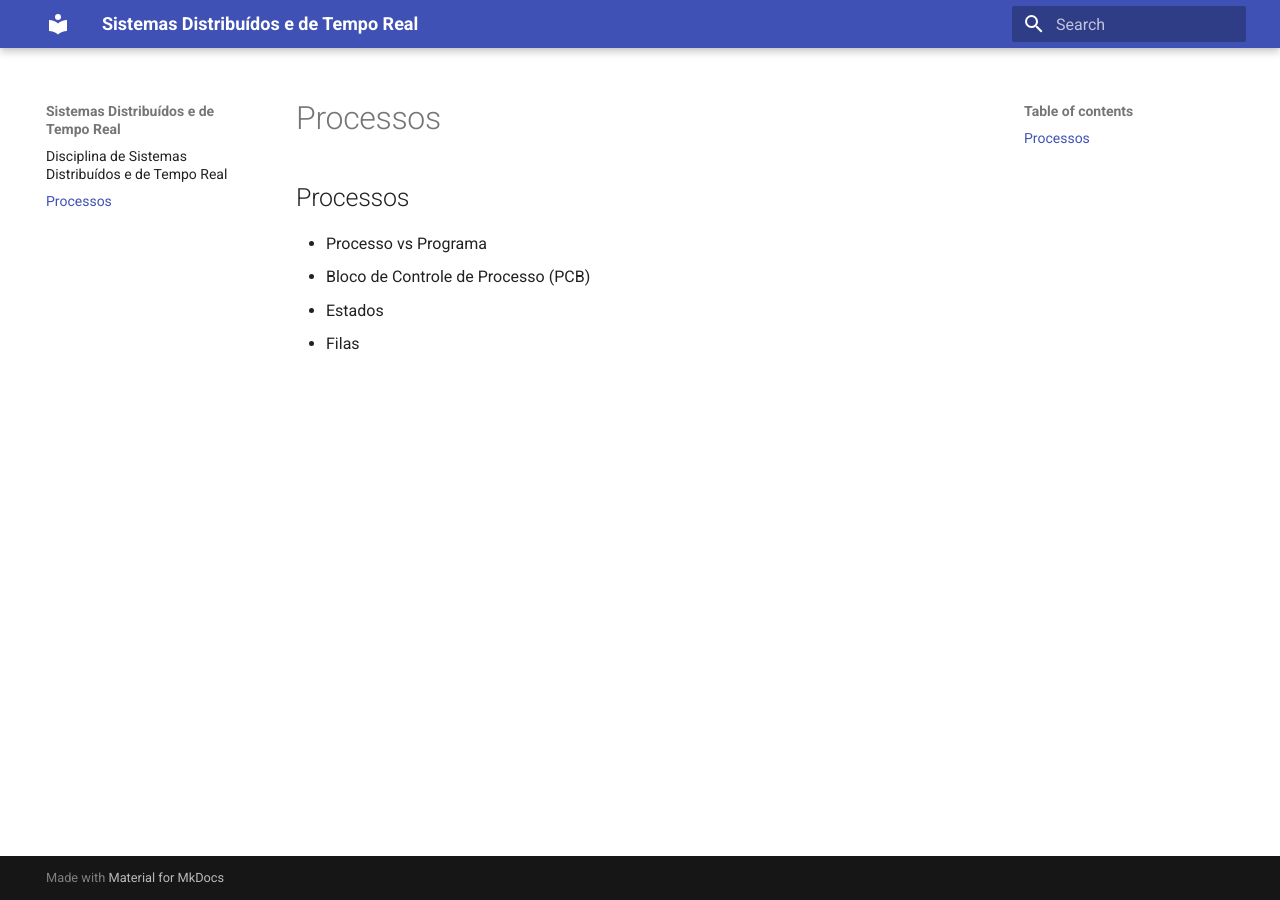
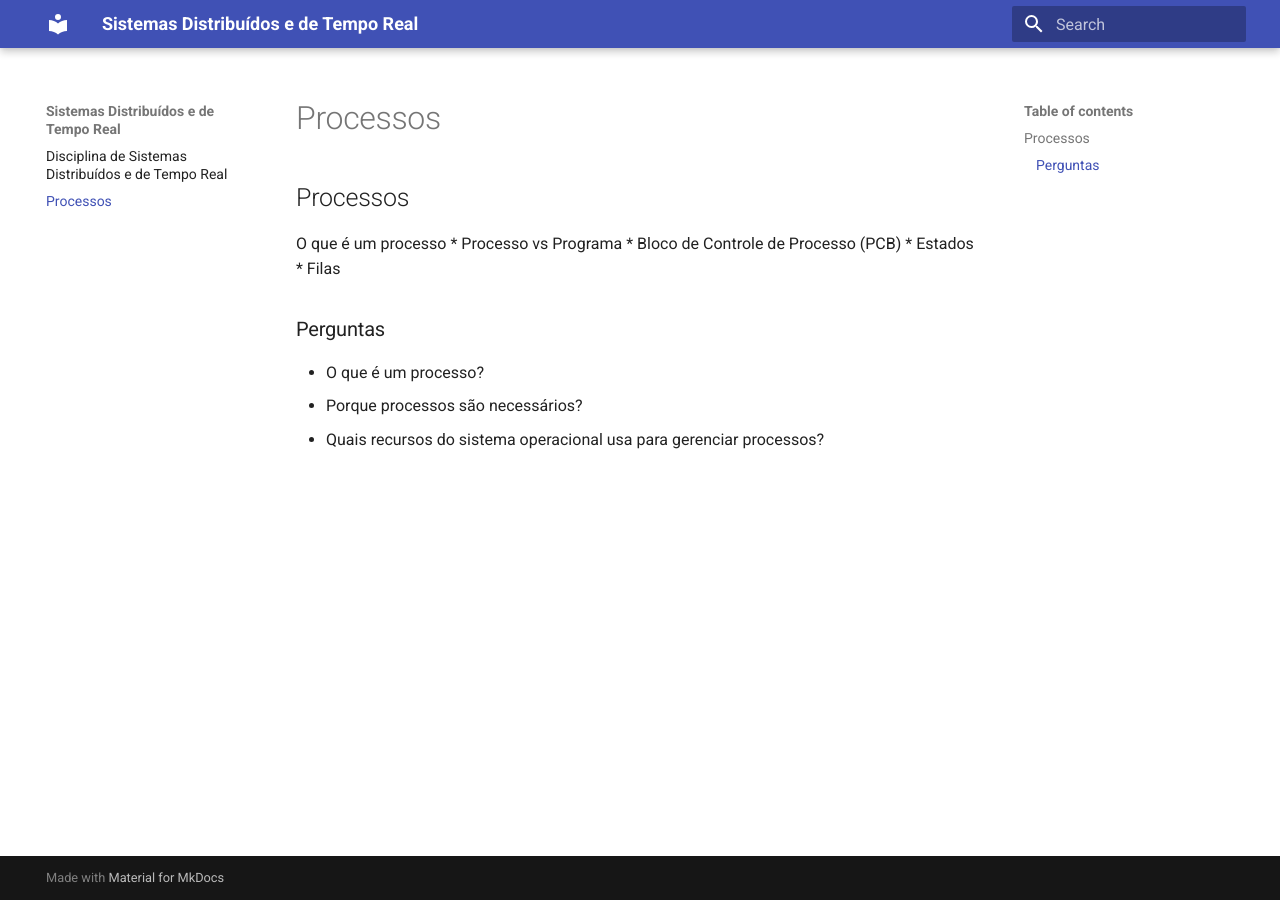
Before and after one commit to joaoepj2/sistemas-distribuidos-tempo-real, an MkDocs documentation site: the page built from docs/processos.md, in a window 1280 px wide. Built offline with MkDocs 1.6.1 and Material for MkDocs 9.7.7, drawn with Linux system fonts in a browser that asks for light colours.

Commit message:
Primeiras perguntas sobre processos

```diff
--- a/docs/processos.md
+++ b/docs/processos.md
@@ -1,5 +1,13 @@
 ## Processos
+
+O que é um processo
 * Processo vs Programa
 * Bloco de Controle de Processo (PCB)
 * Estados
 * Filas
+
+### Perguntas
+
+* O que é um processo?
+* Porque processos são necessários?
+* Quais recursos do sistema operacional usa para gerenciar processos?
```
